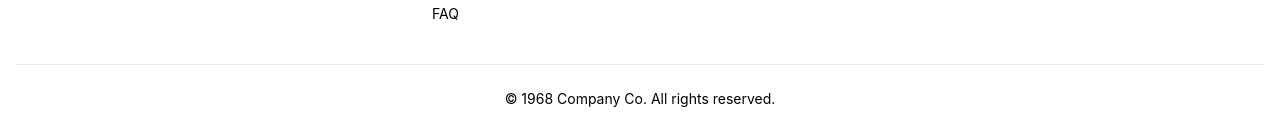
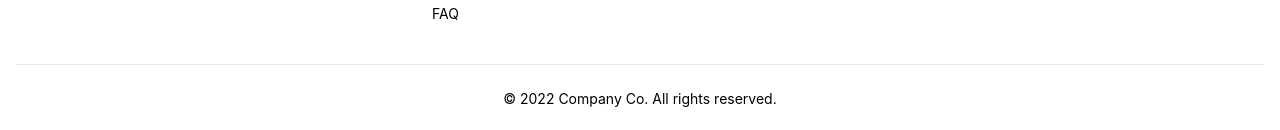
Before and after one commit to ShuvoProgram/service-review-client-side-ShuvoProgram, a React (Create React App) app: page /login in a window 1280 px wide. Shown: the part 672-802 px from the top of the page. Built offline with nearby package versions, Linux system fonts and the light colour scheme; no server answers.

Commit message:
footer fix

```diff
--- a/src/shared/Footer/Footer.js
+++ b/src/shared/Footer/Footer.js
@@ -73,7 +73,7 @@ const Footer = () => {
                     </div>
                 </div>
             </div>
-            <div className="py-6 text-sm text-center dark:text-gray-400">© 1968 Company Co. All rights reserved.</div>
+            <div className="py-6 text-sm text-center dark:text-gray-400">© 2022 Company Co. All rights reserved.</div>
         </footer>
     );
 };
```
